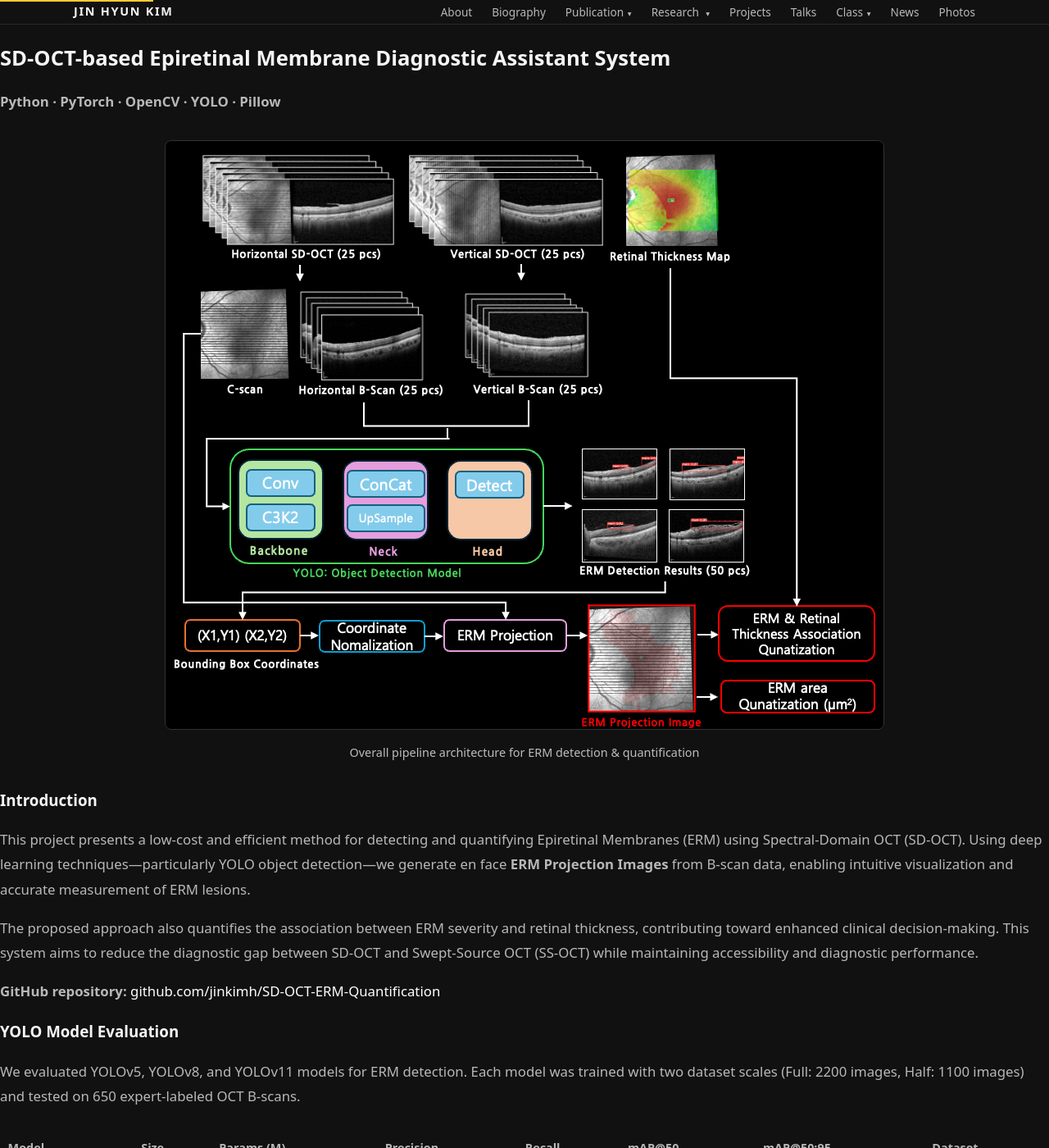
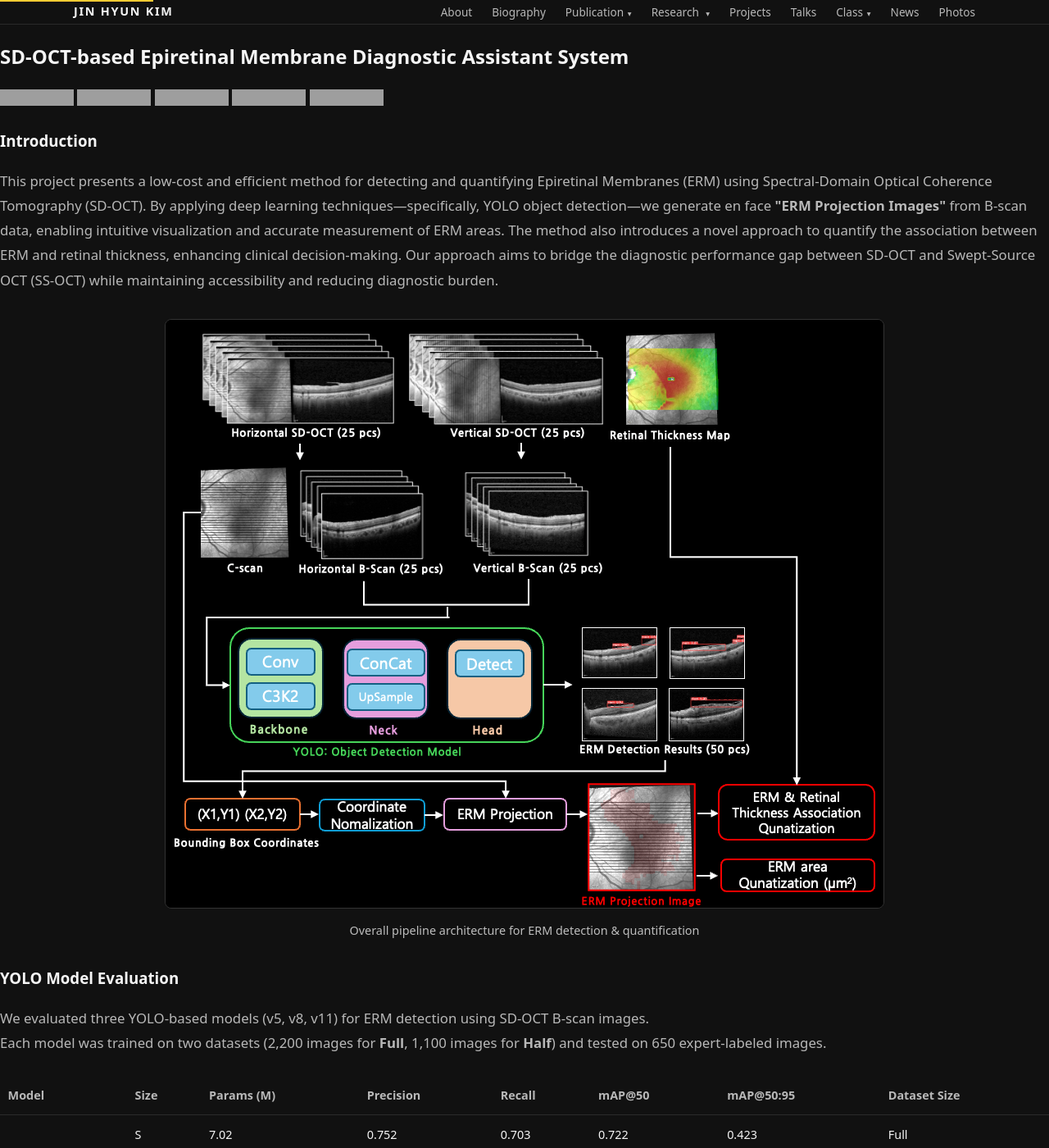
Before and after one commit to jhkim07/jhkim07.github.io, a Jekyll site: the page built from research/medical/erm-quantification.md, in a window 1280 px wide and 1400 px high. Shown: the whole window at 82% size. Built offline with Jekyll 4.4.1, drawn with Linux system fonts in a browser that asks for light colours; our own code applies the rules of GitHub Pages for plain Markdown files; some of the changed text lies outside the part shown; grey boxes are pictures that could not be loaded.

Commit message:
Update ERM Quantification page content and revert to HTML format

```diff
--- a/research/medical/erm-quantification.md
+++ b/research/medical/erm-quantification.md
@@ -1,101 +1,82 @@
-<section id="erm" class="section" style="padding-top: 0;">
-  <h2>SD-OCT-based Epiretinal Membrane Diagnostic Assistant System</h2>
+<h2>SD-OCT-based Epiretinal Membrane Diagnostic Assistant System</h2>
 
-  <p class="section-text">
-    <strong>Python · PyTorch · OpenCV · YOLO · Pillow</strong>
+<p class="section-text">
+  <img src="https://img.shields.io/badge/Python-3670A0?style=for-the-badge" alt="Python">
+  <img src="https://img.shields.io/badge/PyTorch-EE4C2C?style=for-the-badge" alt="PyTorch">
+  <img src="https://img.shields.io/badge/OpenCV-5C3EE8?style=for-the-badge" alt="OpenCV">
+  <img src="https://img.shields.io/badge/YOLO-013243?style=for-the-badge" alt="YOLO">
+  <img src="https://img.shields.io/badge/Pillow-CC66CC?style=for-the-badge" alt="Pillow">
+</p>
+
+<h3>Introduction</h3>
+<p class="section-text">
+  This project presents a low-cost and efficient method for detecting and quantifying Epiretinal Membranes (ERM) using Spectral-Domain Optical Coherence Tomography (SD-OCT). By applying deep learning techniques—specifically, YOLO object detection—we generate en face <strong>"ERM Projection Images"</strong> from B-scan data, enabling intuitive visualization and accurate measurement of ERM areas. The method also introduces a novel approach to quantify the association between ERM and retinal thickness, enhancing clinical decision-making. Our approach aims to bridge the diagnostic performance gap between SD-OCT and Swept-Source OCT (SS-OCT) while maintaining accessibility and reducing diagnostic burden.
+</p>
+
+<div style="margin: 2rem 0; text-align:center;">
+  <img src="{{ '/assets/images/research/erm/Architecture.png' | relative_url }}" alt="ERM System Architecture" style="max-width: 90%; border-radius: 0.5rem; border:1px solid #333;" />
+  <p style="color:#bdbdbd; font-size:0.9rem; margin-top:0.5rem;">
+    Overall pipeline architecture for ERM detection & quantification
   </p>
+</div>
 
-  <!-- Architecture Image -->
-  <div style="margin: 2rem 0; text-align:center;">
-    <img src="{{ '/assets/images/research/erm/Architecture.png' | relative_url }}"
-         alt="ERM System Architecture"
-         style="max-width: 90%; border-radius: 0.5rem; border:1px solid #333;">
-    <p style="color:#bdbdbd; font-size:0.9rem; margin-top:0.5rem;">
-      Overall pipeline architecture for ERM detection & quantification
-    </p>
-  </div>
+<h3>YOLO Model Evaluation</h3>
+<p class="section-text">
+  We evaluated three YOLO-based models (v5, v8, v11) for ERM detection using SD-OCT B-scan images.<br />
+  Each model was trained on two datasets (2,200 images for <strong>Full</strong>, 1,100 images for <strong>Half</strong>) and tested on 650 expert-labeled images.
+</p>
 
-  <h3>Introduction</h3>
-  <p class="section-text">
-    This project presents a low-cost and efficient method for detecting and quantifying
-    Epiretinal Membranes (ERM) using Spectral-Domain OCT (SD-OCT). Using deep learning
-    techniques—particularly YOLO object detection—we generate en face
-    <strong>ERM Projection Images</strong> from B-scan data, enabling intuitive visualization and
-    accurate measurement of ERM lesions.
-  </p>
+<div class="table-wrapper">
+  <table class="degree-table">
+    <thead>
+      <tr>
+        <th>Model</th>
+        <th>Size</th>
+        <th>Params (M)</th>
+        <th>Precision</th>
+        <th>Recall</th>
+        <th>mAP@50</th>
+        <th>mAP@50:95</th>
+        <th>Dataset Size</th>
+      </tr>
+    </thead>
+    <tbody>
+      <!-- YOLOv5 -->
+      <tr><td rowspan="8">YOLOv5</td><td>S</td><td>7.02</td><td>0.752</td><td>0.703</td><td>0.722</td><td>0.423</td><td>Full</td></tr>
+      <tr><td></td><td></td><td>0.694</td><td>0.642</td><td>0.664</td><td>0.376</td><td>Half</td></tr>
+      <tr><td>M</td><td>20.87</td><td>0.783</td><td>0.734</td><td>0.752</td><td>0.444</td><td>Full</td></tr>
+      <tr><td></td><td></td><td>0.723</td><td>0.685</td><td>0.701</td><td>0.396</td><td>Half</td></tr>
+      <tr><td>L</td><td>46.14</td><td>0.813</td><td>0.762</td><td>0.784</td><td>0.463</td><td>Full</td></tr>
+      <tr><td></td><td></td><td>0.745</td><td>0.704</td><td>0.726</td><td>0.414</td><td>Half</td></tr>
+      <tr><td>X</td><td>86.22</td><td>0.836</td><td>0.784</td><td>0.802</td><td>0.485</td><td>Full</td></tr>
+      <tr><td></td><td></td><td>0.763</td><td>0.725</td><td>0.743</td><td>0.437</td><td>Half</td></tr>
 
-  <p class="section-text">
-    The proposed approach also quantifies the association between ERM severity and retinal
-    thickness, contributing toward enhanced clinical decision-making. This system aims to
-    reduce the diagnostic gap between SD-OCT and Swept-Source OCT (SS-OCT) while maintaining
-    accessibility and diagnostic performance.
-  </p>
+      <!-- YOLOv8 -->
+      <tr><td rowspan="8">YOLOv8</td><td>S</td><td>11.14</td><td>0.781</td><td>0.736</td><td>0.764</td><td>0.447</td><td>Full</td></tr>
+      <tr><td></td><td></td><td>0.723</td><td>0.676</td><td>0.701</td><td>0.393</td><td>Half</td></tr>
+      <tr><td>M</td><td>25.86</td><td>0.813</td><td>0.762</td><td>0.791</td><td>0.466</td><td>Full</td></tr>
+      <tr><td></td><td></td><td>0.748</td><td>0.705</td><td>0.724</td><td>0.412</td><td>Half</td></tr>
+      <tr><td>L</td><td>43.63</td><td>0.844</td><td>0.792</td><td>0.823</td><td>0.482</td><td>Full</td></tr>
+      <tr><td></td><td></td><td>0.774</td><td>0.731</td><td>0.754</td><td>0.436</td><td>Half</td></tr>
+      <tr><td>X</td><td>68.15</td><td>0.867</td><td>0.814</td><td>0.842</td><td>0.504</td><td>Full</td></tr>
+      <tr><td></td><td></td><td>0.793</td><td>0.752</td><td>0.772</td><td>0.454</td><td>Half</td></tr>
 
-  <p class="section-text">
-    <strong>GitHub repository:</strong>
-    <a href="https://github.com/jinkimh/SD-OCT-ERM-Quantification" target="_blank">
-      github.com/jinkimh/SD-OCT-ERM-Quantification
-    </a>
-  </p>
+      <!-- YOLOv11 -->
+      <tr><td rowspan="8">YOLOv11</td><td>S</td><td>9.43</td><td>0.804</td><td>0.752</td><td>0.783</td><td>0.468</td><td>Full</td></tr>
+      <tr><td></td><td></td><td>0.746</td><td>0.692</td><td>0.714</td><td>0.417</td><td>Half</td></tr>
+      <tr><td>M</td><td>20.05</td><td>0.846</td><td>0.794</td><td>0.821</td><td>0.493</td><td>Full</td></tr>
+      <tr><td></td><td></td><td>0.774</td><td>0.736</td><td>0.757</td><td>0.443</td><td>Half</td></tr>
+      <tr><td>L</td><td>25.31</td><td>0.873</td><td>0.823</td><td>0.854</td><td>0.524</td><td>Full</td></tr>
+      <tr><td></td><td></td><td>0.807</td><td>0.773</td><td>0.793</td><td>0.476</td><td>Half</td></tr>
+      <tr><td>X</td><td>56.87</td><td>0.902</td><td>0.857</td><td>0.882</td><td>0.556</td><td>Full</td></tr>
+      <tr><td></td><td></td><td>0.836</td><td>0.803</td><td>0.826</td><td>0.507</td><td>Half</td></tr>
+    </tbody>
+  </table>
+</div>
 
-  <h3>YOLO Model Evaluation</h3>
-  <p class="section-text">
-    We evaluated YOLOv5, YOLOv8, and YOLOv11 models for ERM detection. Each model was
-    trained with two dataset scales (Full: 2200 images, Half: 1100 images) and tested on
-    650 expert-labeled OCT B-scans.
-  </p>
-
-  <div class="table-wrapper">
-    <table class="degree-table">
-      <thead>
-        <tr>
-          <th>Model</th><th>Size</th><th>Params (M)</th>
-          <th>Precision</th><th>Recall</th>
-          <th>mAP@50</th><th>mAP@50:95</th><th>Dataset</th>
-        </tr>
-      </thead>
-      <tbody>
-
-        <!-- YOLOv5 -->
-        <tr><td>YOLOv5</td><td>S</td><td>7.02</td><td>0.752</td><td>0.703</td><td>0.722</td><td>0.423</td><td>Full</td></tr>
-        <tr><td>YOLOv5</td><td>S</td><td>7.02</td><td>0.694</td><td>0.642</td><td>0.664</td><td>0.376</td><td>Half</td></tr>
-
-        <tr><td>YOLOv5</td><td>M</td><td>20.87</td><td>0.783</td><td>0.734</td><td>0.752</td><td>0.444</td><td>Full</td></tr>
-        <tr><td>YOLOv5</td><td>M</td><td>20.87</td><td>0.723</td><td>0.685</td><td>0.701</td><td>0.396</td><td>Half</td></tr>
-
-        <tr><td>YOLOv5</td><td>L</td><td>46.14</td><td>0.813</td><td>0.762</td><td>0.784</td><td>0.463</td><td>Full</td></tr>
-        <tr><td>YOLOv5</td><td>L</td><td>46.14</td><td>0.745</td><td>0.704</td><td>0.726</td><td>0.414</td><td>Half</td></tr>
-
-        <tr><td>YOLOv5</td><td>X</td><td>86.22</td><td>0.836</td><td>0.784</td><td>0.802</td><td>0.485</td><td>Full</td></tr>
-        <tr><td>YOLOv5</td><td>X</td><td>86.22</td><td>0.763</td><td>0.725</td><td>0.743</td><td>0.437</td><td>Half</td></tr>
-
-        <!-- YOLOv8 -->
-        <tr><td>YOLOv8</td><td>S</td><td>11.14</td><td>0.781</td><td>0.736</td><td>0.764</td><td>0.447</td><td>Full</td></tr>
-        <tr><td>YOLOv8</td><td>S</td><td>11.14</td><td>0.723</td><td>0.676</td><td>0.701</td><td>0.393</td><td>Half</td></tr>
-
-        <tr><td>YOLOv8</td><td>M</td><td>25.86</td><td>0.813</td><td>0.762</td><td>0.791</td><td>0.466</td><td>Full</td></tr>
-        <tr><td>YOLOv8</td><td>M</td><td>25.86</td><td>0.748</td><td>0.705</td><td>0.724</td><td>0.412</td><td>Half</td></tr>
-
-        <tr><td>YOLOv8</td><td>L</td><td>43.63</td><td>0.844</td><td>0.792</td><td>0.823</td><td>0.482</td><td>Full</td></tr>
-        <tr><td>YOLOv8</td><td>L</td><td>43.63</td><td>0.774</td><td>0.731</td><td>0.754</td><td>0.436</td><td>Half</td></tr>
-
-        <tr><td>YOLOv8</td><td>X</td><td>68.15</td><td>0.867</td><td>0.814</td><td>0.842</td><td>0.504</td><td>Full</td></tr>
-        <tr><td>YOLOv8</td><td>X</td><td>68.15</td><td>0.793</td><td>0.752</td><td>0.772</td><td>0.454</td><td>Half</td></tr>
-
-        <!-- YOLOv11 -->
-        <tr><td>YOLOv11</td><td>S</td><td>9.43</td><td>0.804</td><td>0.752</td><td>0.783</td><td>0.468</td><td>Full</td></tr>
-        <tr><td>YOLOv11</td><td>S</td><td>9.43</td><td>0.746</td><td>0.692</td><td>0.714</td><td>0.417</td><td>Half</td></tr>
-
-        <tr><td>YOLOv11</td><td>M</td><td>20.05</td><td>0.846</td><td>0.794</td><td>0.821</td><td>0.493</td><td>Full</td></tr>
-        <tr><td>YOLOv11</td><td>M</td><td>20.05</td><td>0.774</td><td>0.736</td><td>0.757</td><td>0.443</td><td>Half</td></tr>
-
-        <tr><td>YOLOv11</td><td>L</td><td>25.31</td><td>0.873</td><td>0.823</td><td>0.854</td><td>0.524</td><td>Full</td></tr>
-        <tr><td>YOLOv11</td><td>L</td><td>25.31</td><td>0.807</td><td>0.773</td><td>0.793</td><td>0.476</td><td>Half</td></tr>
-
-        <tr><td>YOLOv11</td><td>X</td><td>56.87</td><td>0.902</td><td>0.857</td><td>0.882</td><td>0.556</td><td>Full</td></tr>
-        <tr><td>YOLOv11</td><td>X</td><td>56.87</td><td>0.836</td><td>0.803</td><td>0.826</td><td>0.507</td><td>Half</td></tr>
-
-      </tbody>
-    </table>
-  </div>
-</section>
+<p class="section-text" style="margin-top: 1.5rem;">
+  <strong>GitHub repository:</strong>
+  <a href="https://github.com/jinkimh/SD-OCT-ERM-Quantification" target="_blank">
+    github.com/jinkimh/SD-OCT-ERM-Quantification
+  </a>
+</p>
```
